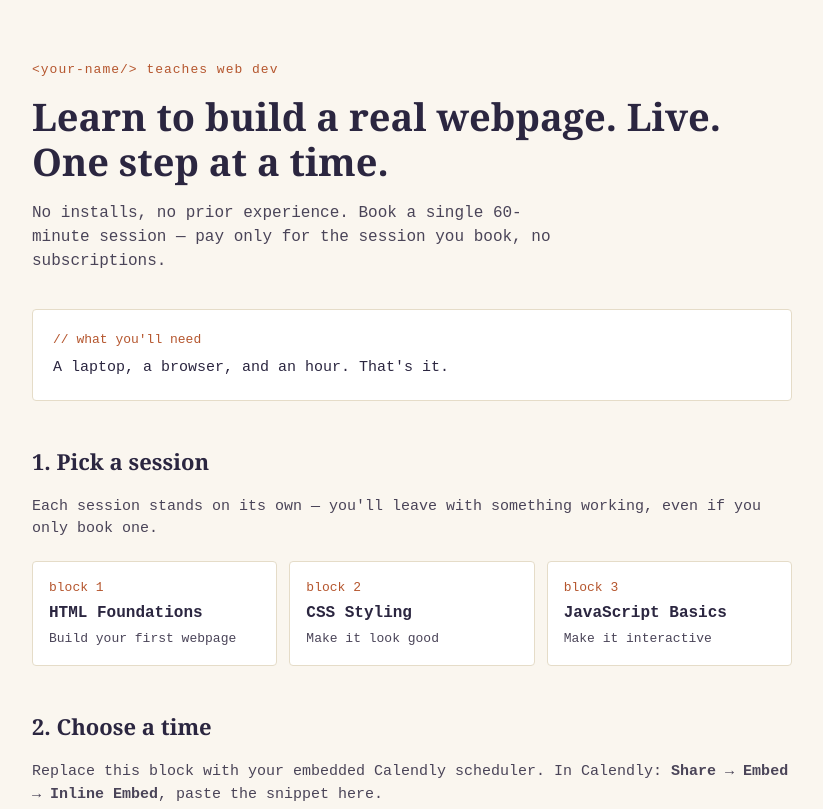
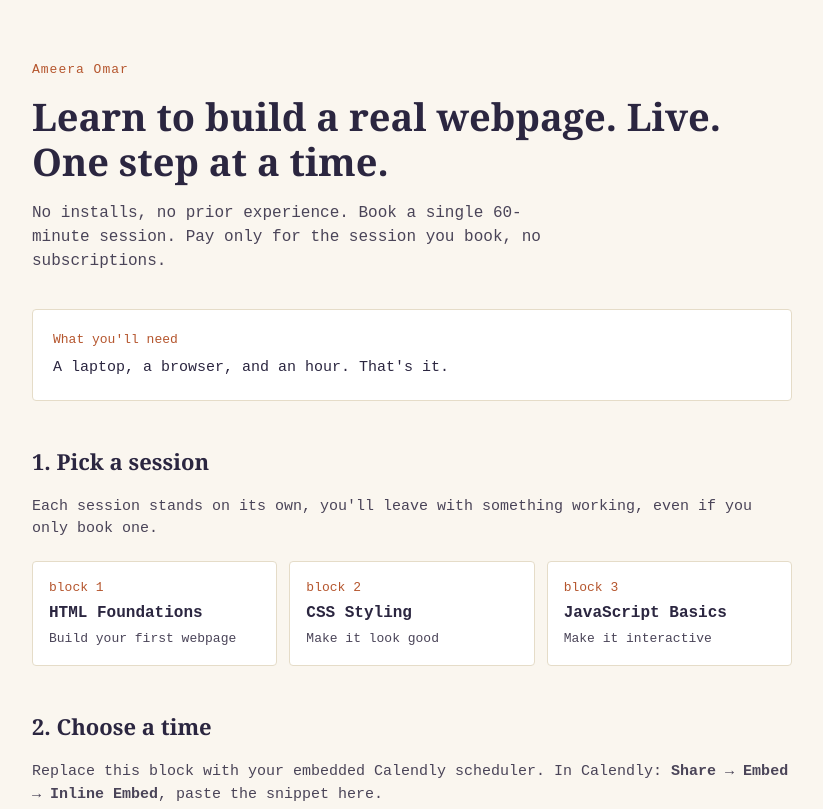
Before and after one commit to ameeraomar335-blip/Tech-Academy, a plain HTML site: page index.html in a window 1280 px wide. Shown: the top 809 px of the page, without its empty margins (228-1051 px from the left). Drawn offline with Linux system fonts and the light colour scheme.

Commit message:
Update index.html

```diff
--- a/index.html
+++ b/index.html
@@ -3,29 +3,29 @@
 <head>
   <meta charset="UTF-8">
   <meta name="viewport" content="width=device-width, initial-scale=1.0">
-  <title>Learn Web Dev Live</title>
+  <title>Learn Web Dev</title>
 </head>
 <body style="margin: 0; padding: 0; background: #FAF6EF;">
 
   <div style="font-family: 'Courier New', monospace; background: #FAF6EF; color: #2B2640; padding: 60px 20px; max-width: 760px; margin: 0 auto; line-height: 1.5;">
 
-    <div style="font-size: 13px; color: #B5562E; letter-spacing: 1px;">&lt;your-name/&gt; teaches web dev</div>
+    <div style="font-size: 13px; color: #B5562E; letter-spacing: 1px;">Ameera Omar</div>
 
     <h1 style="font-family: Georgia, serif; font-size: 38px; color: #2B2640; margin: 14px 0 10px; line-height: 1.2;">
       Learn to build a real webpage. Live. One step at a time.
     </h1>
 
     <p style="font-size: 16px; color: #4A4458; max-width: 540px;">
-      No installs, no prior experience. Book a single 60-minute session — pay only for the session you book, no subscriptions.
+      No installs, no prior experience. Book a single 60-minute session. Pay only for the session you book, no subscriptions.
     </p>
 
     <div style="margin: 36px 0; padding: 20px; background: #FFFFFF; border: 1px solid #E5DCC8; border-radius: 4px;">
-      <div style="font-size: 13px; color: #B5562E; margin-bottom: 8px;">// what you'll need</div>
+      <div style="font-size: 13px; color: #B5562E; margin-bottom: 8px;">What you'll need</div>
       <div style="font-size: 15px;">A laptop, a browser, and an hour. That's it.</div>
     </div>
 
     <h2 style="font-family: Georgia, serif; font-size: 22px; color: #2B2640; margin-top: 44px;">1. Pick a session</h2>
-    <p style="font-size: 15px; color: #4A4458;">Each session stands on its own — you'll leave with something working, even if you only book one.</p>
+    <p style="font-size: 15px; color: #4A4458;">Each session stands on its own, you'll leave with something working, even if you only book one.</p>
 
     <div style="display: flex; gap: 12px; flex-wrap: wrap; margin: 20px 0;">
       <div style="flex: 1; min-width: 200px; background: #FFFFFF; border: 1px solid #E5DCC8; border-radius: 4px; padding: 16px;">
```
